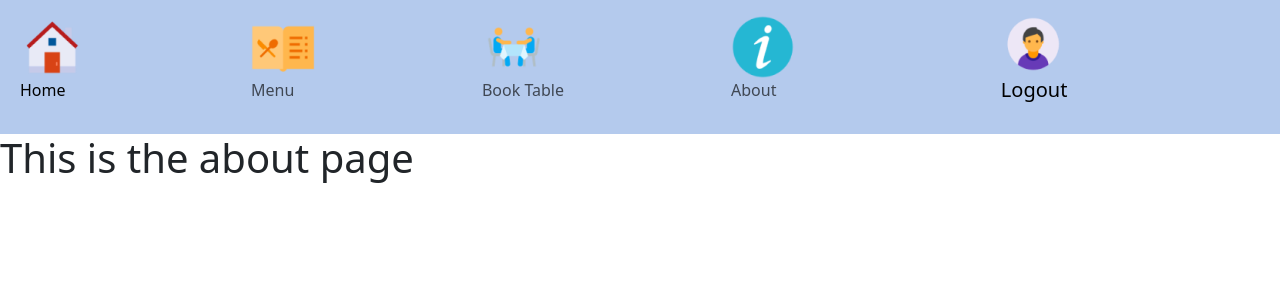
After one commit to douglas86/ci-project4-restaurant-booking-system, a Django app: page /about/ in a window 1280 px wide. The commit adds this page. Shown: the top 300 px of the page. Run offline with Django 5.2, Linux system fonts and the light colour scheme.

Commit message:
created the about page with the link on the navbar

```diff
--- /dev/null
+++ b/about/admin.py
@@ -0,0 +1 @@
+# Register your models here.
--- /dev/null
+++ b/about/apps.py
@@ -0,0 +1,6 @@
+from django.apps import AppConfig
+
+
+class AboutConfig(AppConfig):
+    default_auto_field = 'django.db.models.BigAutoField'
+    name = 'about'
--- /dev/null
+++ b/about/models.py
@@ -0,0 +1 @@
+# Create your models here.
--- /dev/null
+++ b/about/tests.py
@@ -0,0 +1 @@
+# Create your tests here.
--- /dev/null
+++ b/about/views.py
@@ -0,0 +1,6 @@
+from django.views.generic import TemplateView
+
+
+# Create your views here.
+class AboutView(TemplateView):
+    template_name = 'about/about.html'
--- a/booking_system/urls.py
+++ b/booking_system/urls.py
@@ -17,11 +17,13 @@ Including another URLconf
 from django.contrib import admin
 from django.urls import path
 
+from about.views import AboutView
 from book_table.views import BookTable
 from home.views import HomePageView
 from menu.views import MenuView
 
 urlpatterns = [
+    path('about/', AboutView.as_view(), name='about'),
     path('admin/', admin.site.urls),
     path('menu/', MenuView.as_view(), name='menu'),
     path('table/', BookTable.as_view(), name='table'),
--- /dev/null
+++ b/templates/about/about.html
@@ -0,0 +1,5 @@
+{% extends 'base.html' %}
+
+{% block content %}
+    <h1>This is the about page</h1>
+{% endblock content %}
--- a/templates/base.html
+++ b/templates/base.html
@@ -3,6 +3,7 @@
 {% url 'home' as home %}
 {% url 'menu' as menu %}
 {% url 'table' as table %}
+{% url 'about' as about %}
 
 <!DOCTYPE html>
 <html lang="en">
@@ -50,7 +51,7 @@
                         <img src="{% static 'images/navbar/Restaurant Table.png' %}" alt="not found">
                         <p>Book Table</p>
                     </a>
-                    <a class="nav-link icon" href="#">
+                    <a class="nav-link icon" href="{% url 'about' %}">
                         <img src="{% static 'images/navbar/Info.png' %}" alt="not found">
                         <p>About</p>
                     </a>
```
Also changed, not shown: about/__init__.py (added), about/migrations/__init__.py (added).
